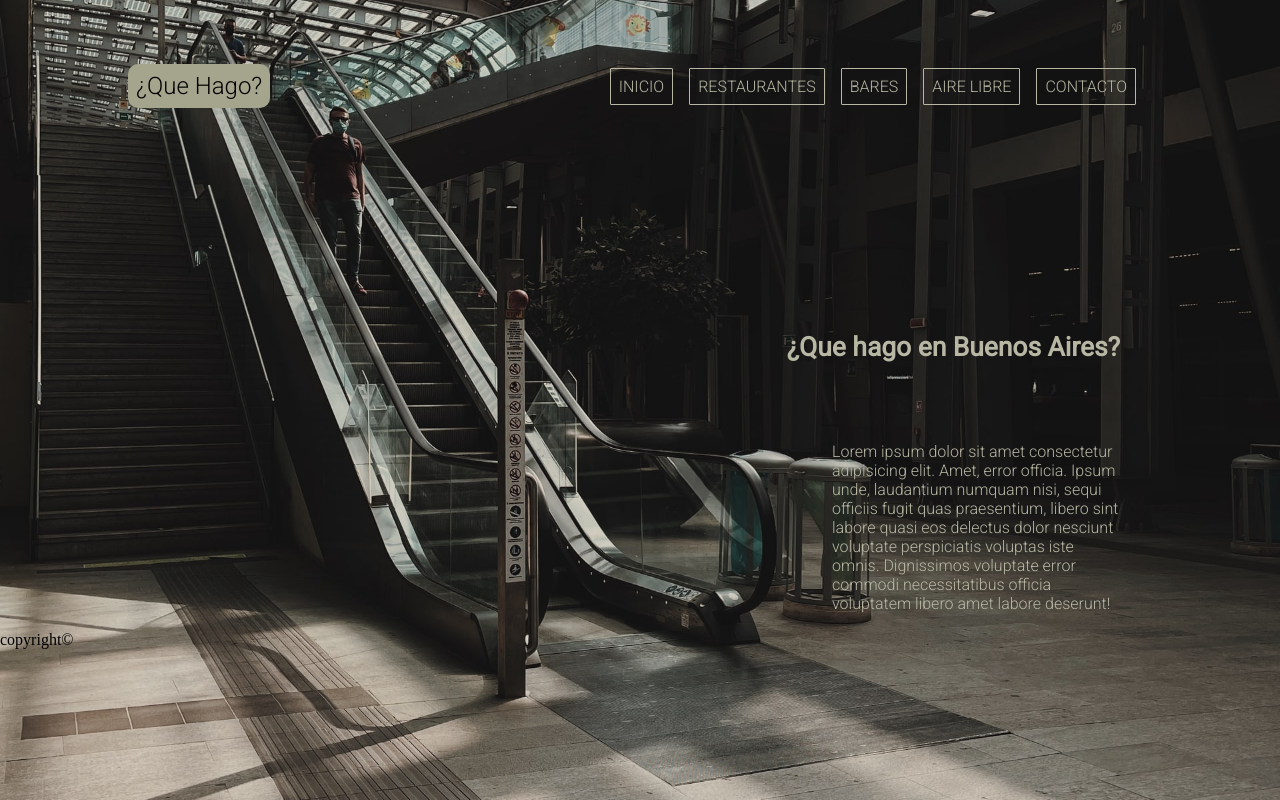
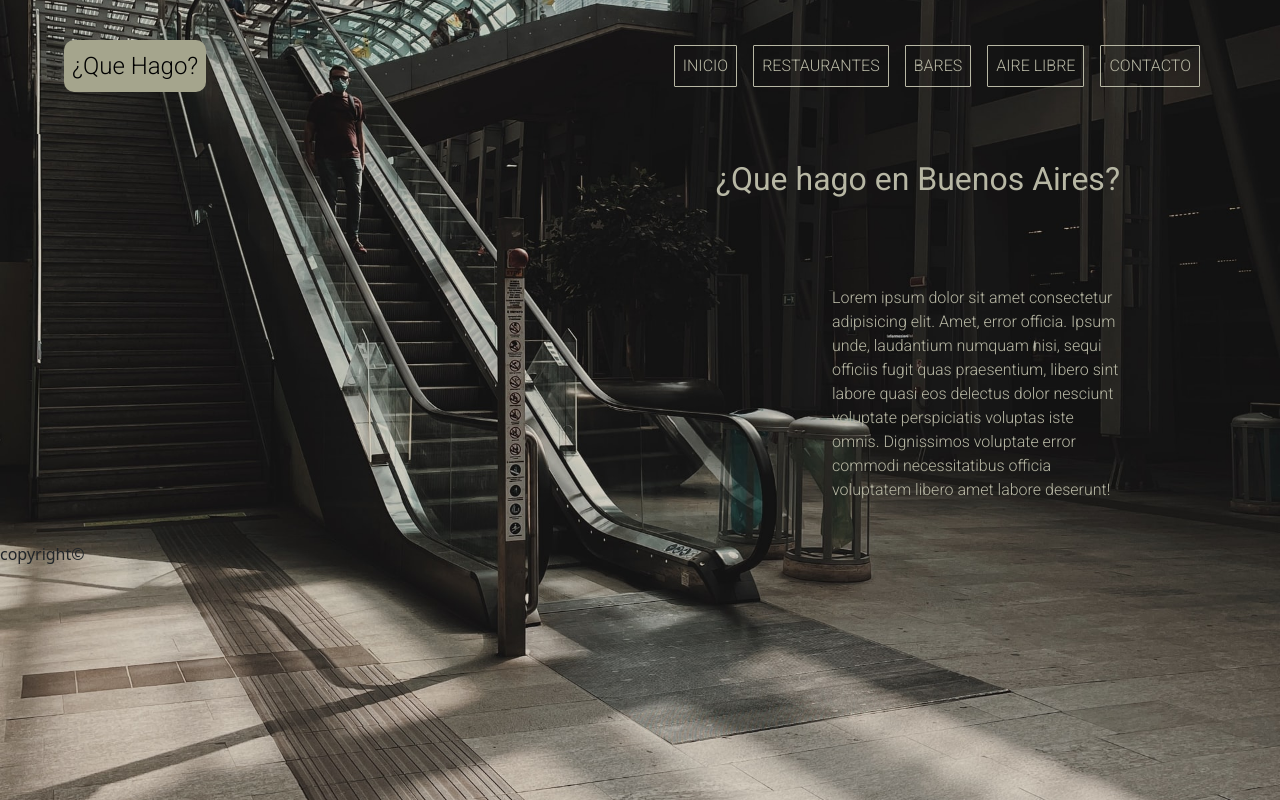
Before and after one commit to danielagenaro98/Desarrollo-Web, a plain HTML site: page index.html in a window 1280 px wide. Drawn offline with nearby package versions, Linux system fonts and the light colour scheme.

Commit message:
first commit

```diff
--- a/css/style.css
+++ b/css/style.css
@@ -1,9 +1,3 @@
-* {
-  padding: 0;
-  margin: 0;
-  box-sizing: border-box;
-}
-
 body {
   --primary-color: #b7b7a4;
   --bg-color: #39392d;
@@ -13,16 +7,8 @@ body {
   background-position: center center;
 }
 
-.menu {
-  display: flex;
-  justify-content: space-between;
-  align-items: center;
-  padding: 4rem;
-}
-
 .menu__navegacion {
-  display: flex;
-  align-items: flex-end;
+  margin-top: 2rem;
   margin-right: 5rem;
 }
 
@@ -51,6 +37,7 @@ body {
 
 .menu__logo {
   margin-left: 4rem;
+  margin-top: 2rem;
   padding: 0.5rem;
   color: black;
   background-color: #a5a58d;
--- a/index.html
+++ b/index.html
@@ -9,6 +9,12 @@
       href="https://fonts.googleapis.com/css2?family=Roboto:wght@100;300;400&display=swap"
       rel="stylesheet"
     />
+    <link
+      href="https://cdn.jsdelivr.net/npm/bootstrap@5.1.3/dist/css/bootstrap.min.css"
+      rel="stylesheet"
+      integrity="sha384-1BmE4kWBq78iYhFldvKuhfTAU6auU8tT94WrHftjDbrCEXSU1oBoqyl2QvZ6jIW3"
+      crossorigin="anonymous"
+    />
     <link rel="stylesheet" href="css/style.css" />
   </head>
   <body>
@@ -16,17 +22,47 @@
     <header>
       <!-- Menu -->
       <div class="menu">
-        <div class="menu__logo">
-          <p>¿Que Hago?</p>
-        </div>
-        <nav>
-          <ul class="menu__navegacion">
-            <li><a href="index.html">Inicio</a></li>
-            <li><a href="pages/restaurantes.html">Restaurantes</a></li>
-            <li><a href="pages/bares.html">Bares</a></li>
-            <li><a href="pages/aire_libre.html">Aire Libre</a></li>
-            <li><a href="pages/contacto.html">Contacto</a></li>
-          </ul>
+        <nav class="navbar navbar-expand-lg fixed-top">
+          <div class="menu__logo">
+            <span>¿Que Hago?</span>
+          </div>
+          <button
+            class="navbar-toggler"
+            type="button"
+            data-bs-toggle="collapse"
+            data-bs-target="#navbarSupportedContent"
+            aria-controls="navbarSupportedContent"
+            aria-expanded="false"
+            aria-label="Toggle navigation"
+          >
+            <span class="navbar-toggler-icon"></span>
+          </button>
+          <div
+            class="collapse navbar-collapse justify-content-end"
+            id="navbarSupportedContent"
+          >
+            <ul class="navbar-nav menu__navegacion">
+              <li class="nav-item">
+                <a class="nav-link" aria-current="page" href="index.html"
+                  >Inicio</a
+                >
+              </li>
+              <li class="nav-item">
+                <a class="nav-link" href="pages/restaurantes.html"
+                  >Restaurantes</a
+                >
+              </li>
+              <li class="nav-item">
+                <a class="nav-link" href="pages/bares.html">Bares</a>
+              </li>
+              <li class="nav-item">
+                <a class="nav-link" href="pages/aire_libre.html">Aire Libre</a>
+              </li>
+              <li class="nav-item">
+                <a class="nav-link" href="pages/contacto.html">Contacto</a>
+              </li>
+            </ul>
+          </div>
         </nav>
       </div>
     </header>
@@ -52,5 +88,21 @@
     <br />
     <!-- Comienza el footer -->
     <footer>copyright©</footer>
+    <!-- JavaScript Bundle with Popper -->
+    <script
+      src="https://cdn.jsdelivr.net/npm/bootstrap@5.1.3/dist/js/bootstrap.bundle.min.js"
+      integrity="sha384-ka7Sk0Gln4gmtz2MlQnikT1wXgYsOg+OMhuP+IlRH9sENBO0LRn5q+8nbTov4+1p"
+      crossorigin="anonymous"
+    ></script>
+    <script
+      src="https://cdn.jsdelivr.net/npm/@popperjs/core@2.10.2/dist/umd/popper.min.js"
+      integrity="sha384-7+zCNj/IqJ95wo16oMtfsKbZ9ccEh31eOz1HGyDuCQ6wgnyJNSYdrPa03rtR1zdB"
+      crossorigin="anonymous"
+    ></script>
+    <script
+      src="https://cdn.jsdelivr.net/npm/bootstrap@5.1.3/dist/js/bootstrap.min.js"
+      integrity="sha384-QJHtvGhmr9XOIpI6YVutG+2QOK9T+ZnN4kzFN1RtK3zEFEIsxhlmWl5/YESvpZ13"
+      crossorigin="anonymous"
+    ></script>
   </body>
 </html>
```
